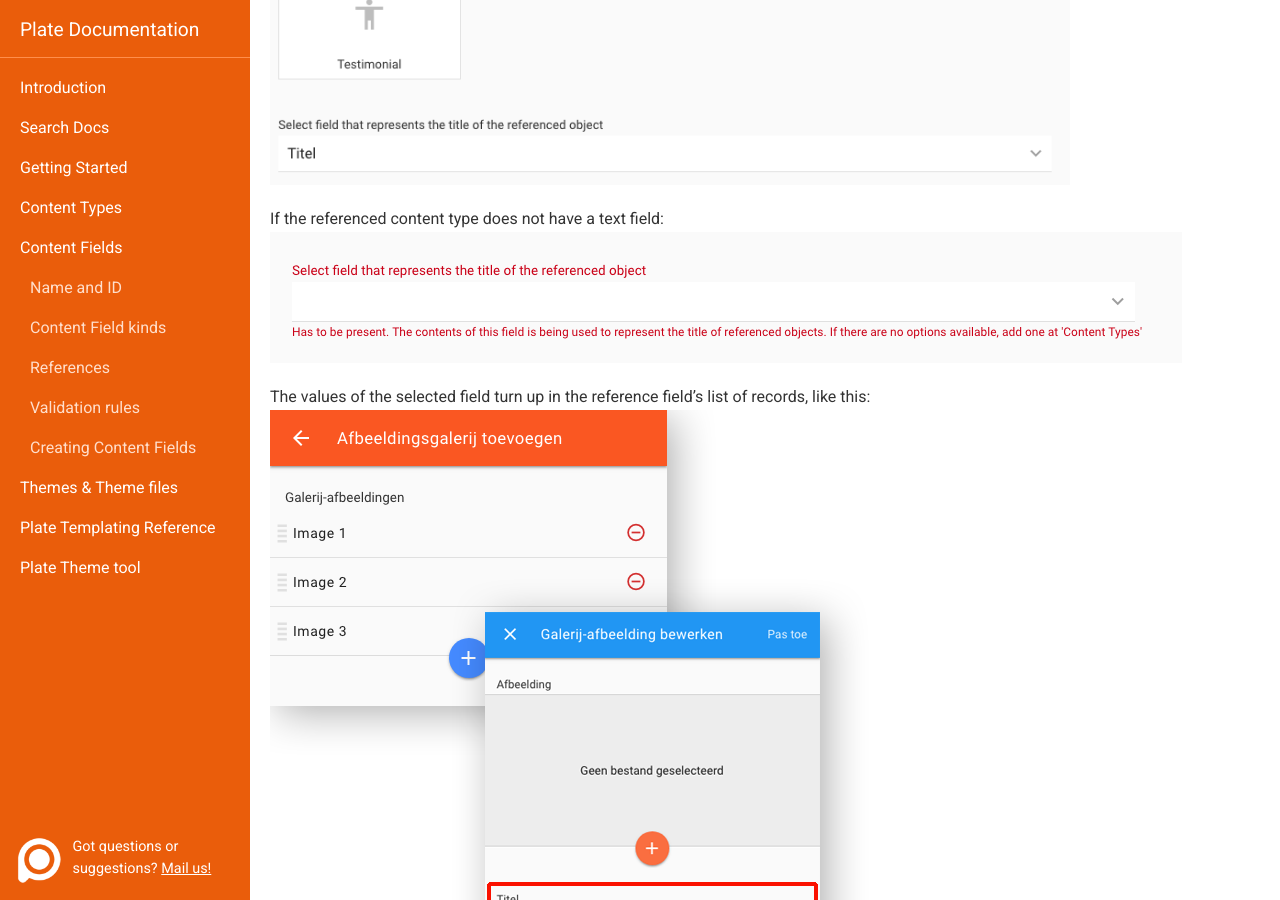
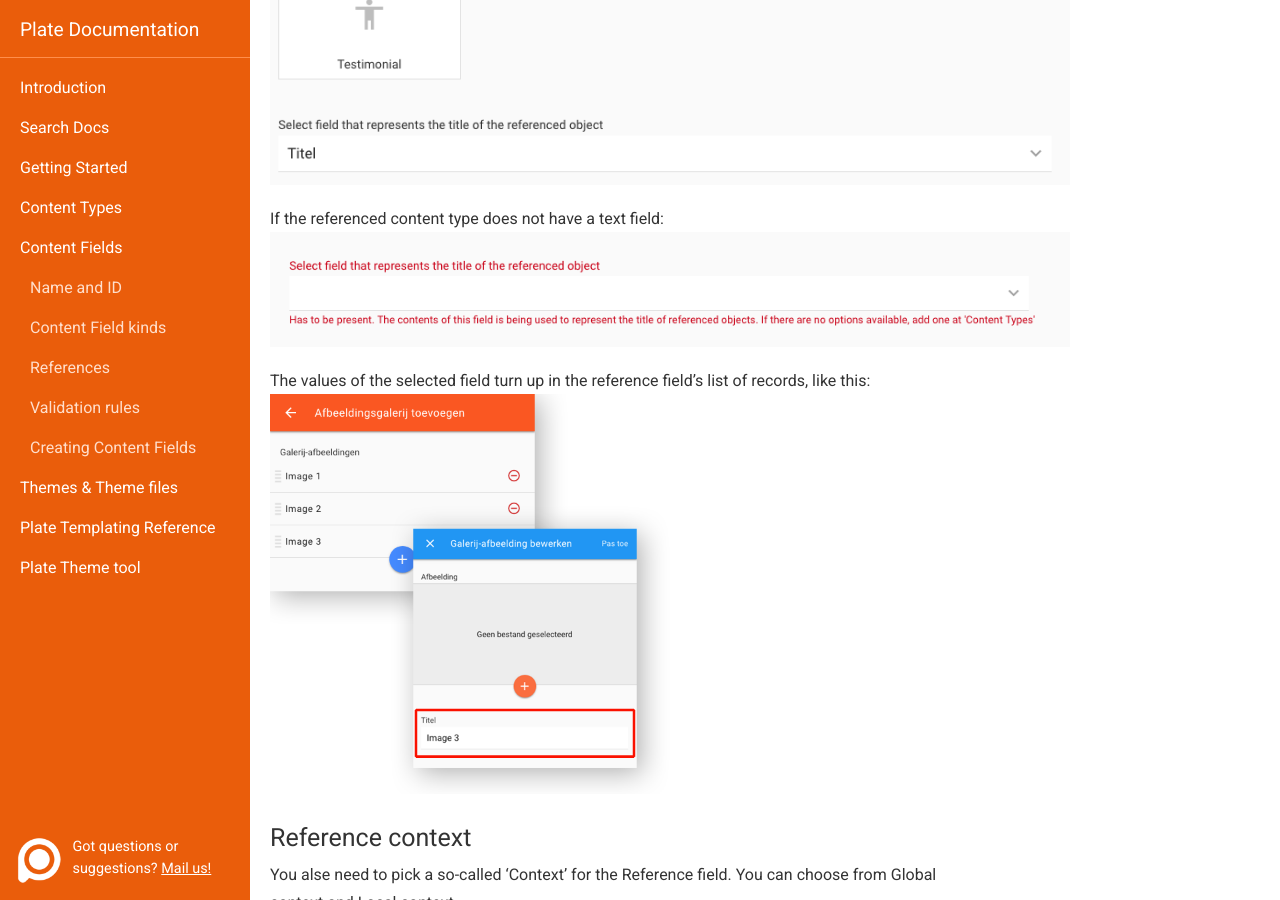
Before and after one commit to platehub/platehub.github.io, a Jekyll site: the page built from docs/content-fields.md, in a window 1280 px wide and 900 px high, scrolled down 3373 px. Built offline with Jekyll 4.4.1, drawn with Linux system fonts in a browser that asks for light colours; nearby versions of some CDN libraries.

Commit message:
reference images width

```diff
--- a/docs/content-fields.md
+++ b/docs/content-fields.md
@@ -61,10 +61,10 @@ When creating a References field, you pick a content type to reference. The user
 <img src="/assets/img/content-fields-references-1.png" width="800">
 
 If the referenced content type does not have a text field:
-<img src="/assets/img/content-fields-references-3.png">
+<img src="/assets/img/content-fields-references-3.png" width="800">
 
 The values of the selected field turn up in the reference field's list of records, like this:
-<img src="/assets/img/content-fields-references-4.png">
+<img src="/assets/img/content-fields-references-4.png" width="400">
 
 ### Reference context
 You alse need to pick a so-called 'Context' for the Reference field. You can choose from Global context and Local context.
```
